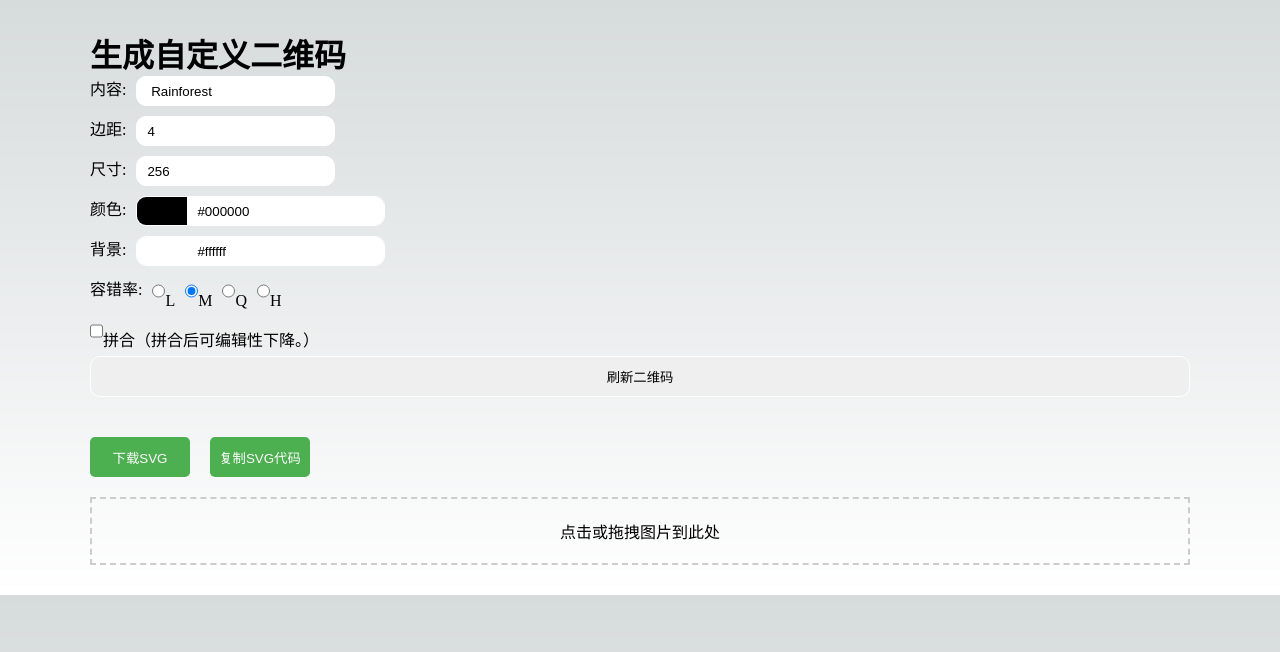
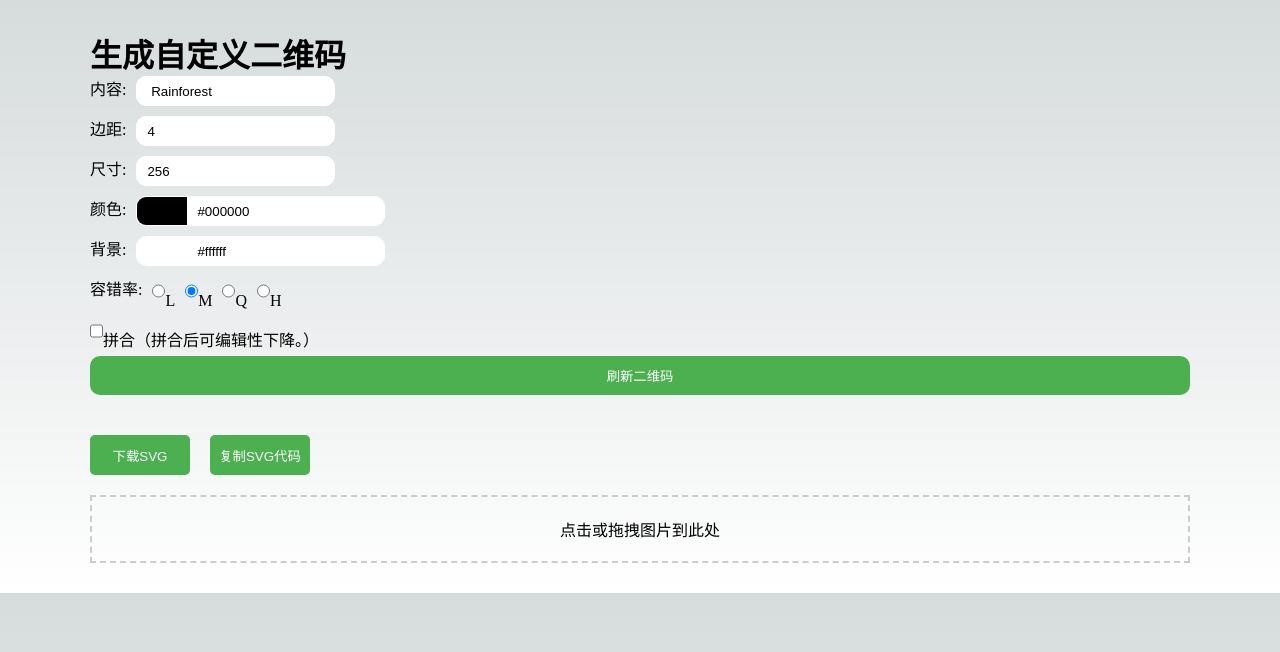
Before and after one commit to kailous/qrcode-app, a Next.js app: page / in a window 1280 px wide. Shown: the top 652 px of the page. Built offline with nearby package versions, Linux system fonts and the light colour scheme.

Commit message:
保存一波，开始改交互。

```diff
--- a/public/css/form.css
+++ b/public/css/form.css
@@ -55,5 +55,7 @@ input[type="color"]::-webkit-color-swatch {
 form.option button {
     padding:10px;
     border-radius: 10px;
-    border: 0.1px #ffffff solid;
+    background-color: #4caf50;
+    color: white;
+    border: none;
 }
```
